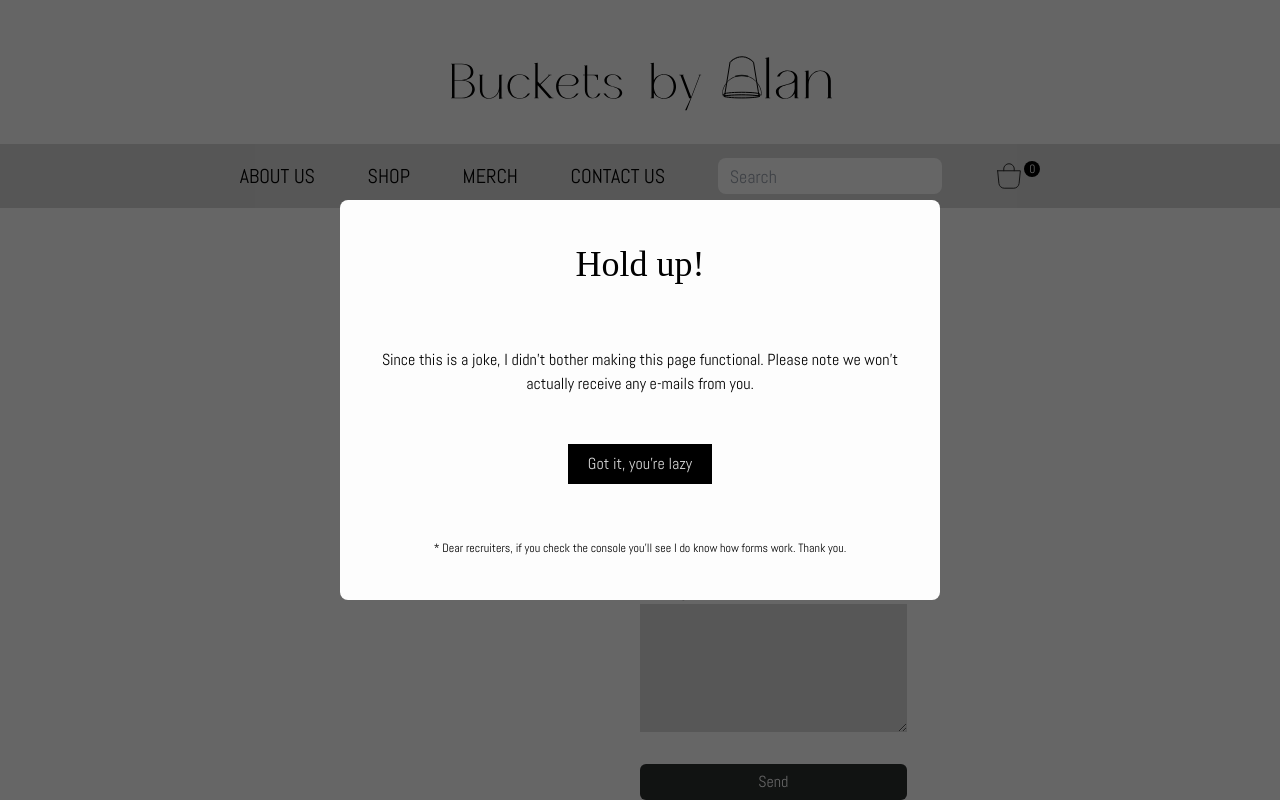
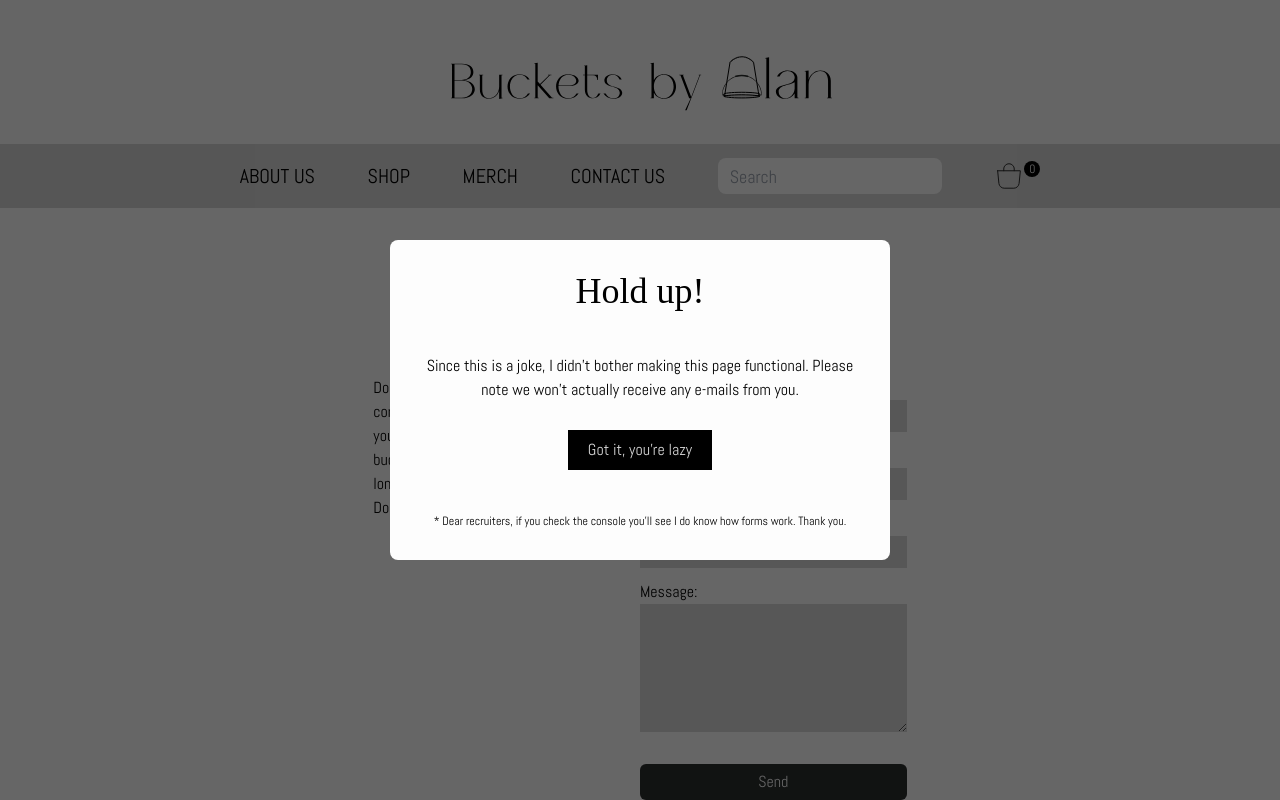
Before and after one commit to alinezsigmond/bucketsbyalan, a React (Vite) app: page /contact-us in a window 1280 px wide. Shown: the top 800 px of the page. Built offline with nearby package versions, Linux system fonts and the light colour scheme; a web font is replaced by a local one.

Commit message:
changed styling; added cheeky comment

```diff
--- a/src/components/ModalContact.jsx
+++ b/src/components/ModalContact.jsx
@@ -10,15 +10,15 @@ export default function Modal({ isOpen }) {
                 id="modal"
             >
                 <div
-                    className="w-11/12 h-4/6 bg-[#FDFDFD] flex flex-col justify-center items-center p-3 rounded-lg
-                    lg:w-[600px] lg:h-[400px] lg:justify-evenly lg:p-5"
+                    className="w-11/12 h-96 bg-[#FDFDFD] flex flex-col justify-center items-center p-10 rounded-lg
+                    lg:w-[500px] lg:h-80 lg:justify-evenly lg:p-7"
                 >
                     <p className="font-title text-4xl mb-10">Hold up!</p>
                     <p className="text-center font-text">Since this is a joke, I didn't
                         bother making this page functional. Please note we won't
                         actually receive any e-mails from you.</p>
                     <button onClick={() => setOpen(false)} className="bg-black text-[#D9D9D9] w-36 h-10 font-text my-6">Got it, you're lazy</button>
-                    <p className="text-center font-text text-xs mt-2">* Dear recruiters, if you check
+                    <p className="text-center font-text text-xs mt-4">* Dear recruiters, if you check
                         the console you'll see I do know how forms work. Thank you.</p>
                 </div>
             </div>
```
